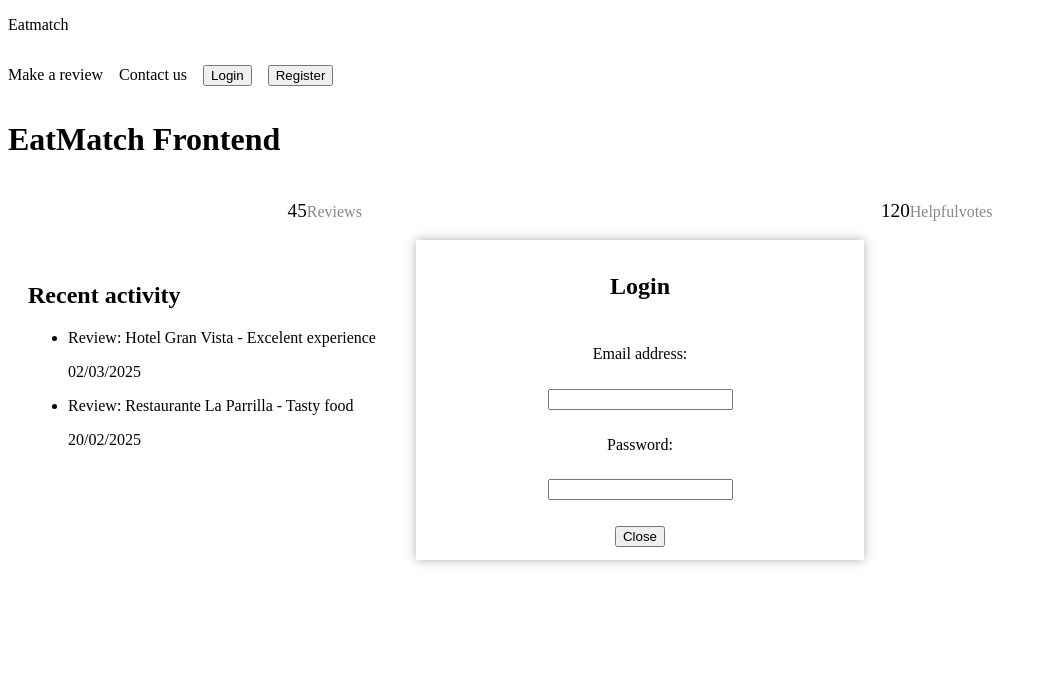
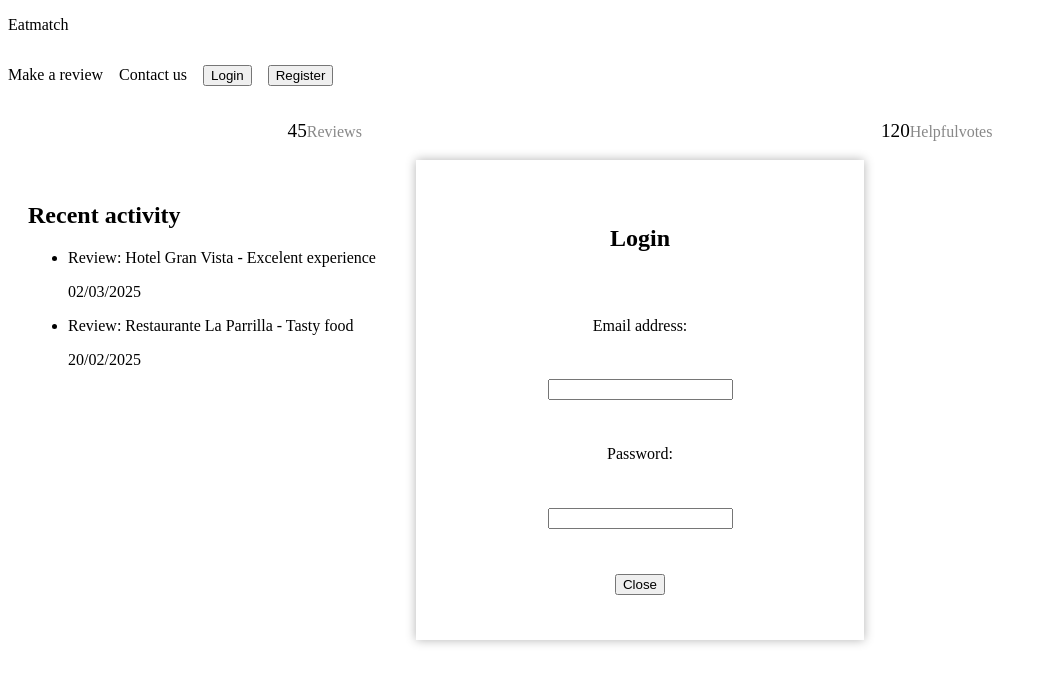
Before and after one commit to c0d3sh0rt4g3/EatMatch-Frontend, a Vue app: page / in a window 1280 px wide. Both pictures are taken after a click on the button "Login". Shown: the top 684 px of the page, without its empty margins (0-1047 px from the left). Built offline with nearby package versions, Linux system fonts and the light colour scheme; the HTML template or start-up script is replaced by a standard one.

Commit message:
Changed login and register ids and classes to share css and made minor changes on style

```diff
--- a/src/App.vue
+++ b/src/App.vue
@@ -12,9 +12,29 @@ export default defineComponent({
 
 <template>
   <Header/>
-  <h1>EatMatch Frontend</h1>
   <Profile/>
 </template>
 
-<style scoped>
+<style>
+  #app {
+    height: 100vh;
+  }
+  .user-modal {
+    position: fixed;
+    top: 50%;
+    left: 50%;
+    transform: translate(-50%, -50%);
+    background: white;
+    box-shadow: 0 0 10px rgba(0, 0, 0, 0.3);
+    height: 60vh;
+    width: 35vw;
+  }
+  #user-form {
+    display: flex;
+    flex-direction: column;
+    justify-content: space-evenly;
+    align-items: center;
+    height: 100%;
+    width: 100%;
+  }
 </style>
--- a/src/components/Header.vue
+++ b/src/components/Header.vue
@@ -4,11 +4,9 @@
     <div class="sections-container">
       <p>Make a review</p>
       <p>Contact us</p>
-      <!-- Clicking the button sets the flag to true -->
       <button @click="showLogin = true">Login</button>
       <button @click="showRegister = true">Register</button>
     </div>
-    <!-- Conditionally render the Login component -->
     <Login v-if="showLogin" @close="showLogin = false" />
     <Register v-if="showRegister" @close="showRegister = false"/>
   </header>
--- a/src/components/Login.vue
+++ b/src/components/Login.vue
@@ -1,12 +1,11 @@
 <template>
-  <div class="login-modal">
-    <form id="login-form">
+  <div class="user-modal">
+    <form id="user-form">
       <h2>Login</h2>
       <label for="email-textbox">Email address:</label>
       <input type="text" name="email" id="email-textbox">
       <label for="password-textbox">Password:</label>
       <input type="password" name="password" id="password-textbox">
-      <!-- Button to close the login modal -->
       <button type="button" @click="$emit('close')">Close</button>
     </form>
   </div>
@@ -19,29 +18,4 @@ export default {
 </script>
 
 <style scoped>
-#login-form {
-  display: flex;
-  flex-direction: column;
-  justify-content: space-around;
-  align-items: center;
-  width: 100%;
-  height: 100%;
-}
-.login-modal {
-  position: fixed;
-  top: 50%;
-  left: 50%;
-  transform: translate(-50%, -50%);
-  background: white;
-  box-shadow: 0 0 10px rgba(0, 0, 0, 0.3);
-  height: 40vh;
-  width: 35vw;
-}
-
-/* Optional overlay styling */
-.login-modal::before {
-  content: "";
-  position: fixed;
-  background: rgba(0, 0, 0, 0.5);
-}
 </style>
--- a/src/components/Register.vue
+++ b/src/components/Register.vue
@@ -5,9 +5,12 @@ export default {
 </script>
 
 <template>
-  <div class="register-modal">
-    <form id="register-form">
+  <div class="user-modal">
+    <form id="user-form">
       <h2>Register</h2>
+      <label for="name-textbox">Name:</label>
+      <input type="text" name="name" id="name-textbox">
+
       <label for="surname-textbox">Surname:</label>
       <input type="text" name="surname" id="surname-textbox">
 
@@ -25,29 +28,4 @@ export default {
 </template>
 
 <style scoped>
-#register-form {
-  display: flex;
-  flex-direction: column;
-  justify-content: space-around;
-  align-items: center;
-  width: 100%;
-  height: 100%;
-}
-.register-modal {
-  position: fixed;
-  top: 50%;
-  left: 50%;
-  transform: translate(-50%, -50%);
-  background: white;
-  box-shadow: 0 0 10px rgba(0, 0, 0, 0.3);
-  height: 40vh;
-  width: 35vw;
-}
-
-/* Optional overlay styling */
-.register-modal::before {
-  content: "";
-  position: fixed;
-  background: rgba(0, 0, 0, 0.5);
-}
 </style>
```
